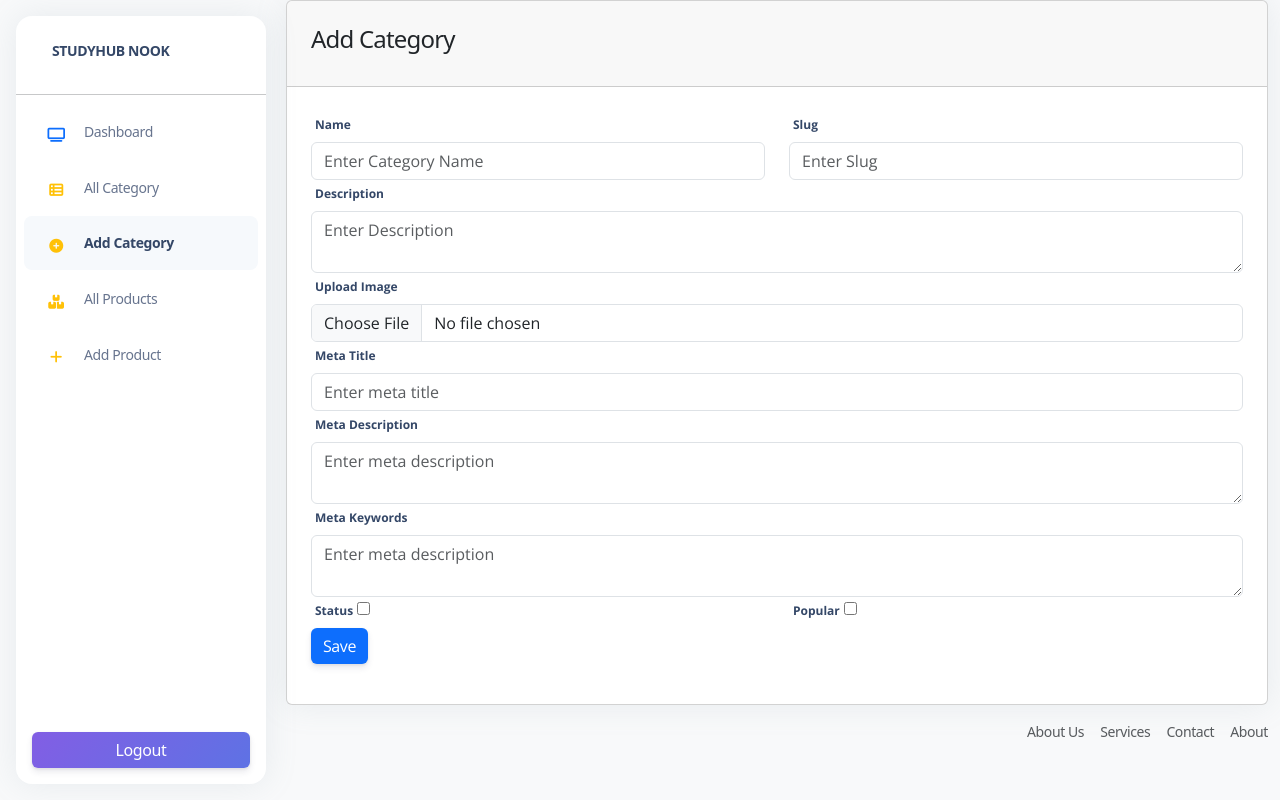
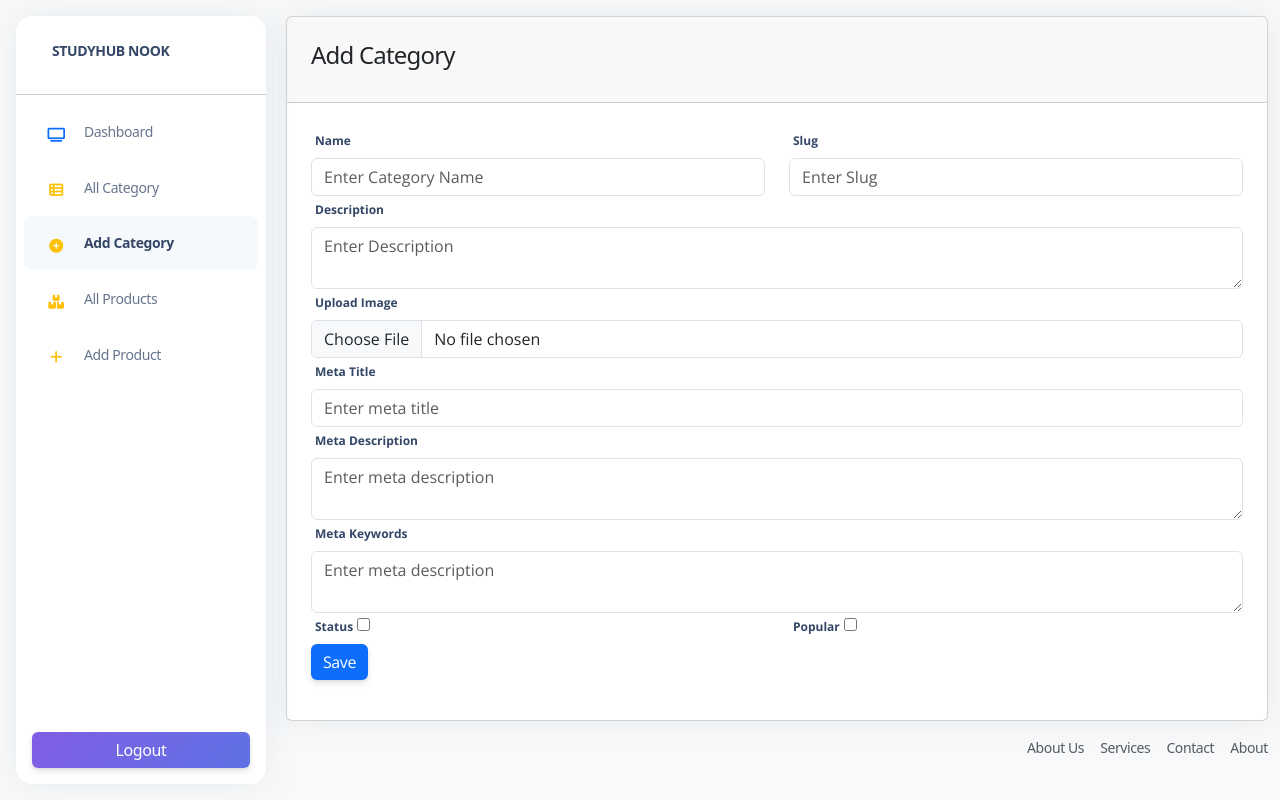
Before and after one commit to Wavxr/StudyNook-Hub, a PHP site: page /admin/add-category.php in a window 1280 px wide. Run offline with PHP 8.4, Linux system fonts and the light colour scheme; the visitor is signed in with stand-in values (Sample User, id 1); some libraries are stand-ins or nearby versions.

Commit message:
Chore: Added top margin to add-product and add-category

```diff
--- a/admin/add-category.php
+++ b/admin/add-category.php
@@ -8,6 +8,7 @@ include('includes/header.php');
 
 <div class="container">
     <div class="row">
+        <div class="mt-3">
             <div class="col-md-12">
                 <div class="card">
                     <div class="card-header">
@@ -63,5 +64,6 @@ include('includes/header.php');
             </div>
         </div>
     </div>
+</div>
 
 <?php include('includes/footer.php'); ?>
--- a/admin/add-product.php
+++ b/admin/add-product.php
@@ -6,6 +6,7 @@ include('includes/header.php');
 
 <div class="container">
     <div class="row">
+        <div class="mt-3">
             <div class="col-md-12">
                 <div class="card">
                     <div class="card-header">
@@ -97,5 +98,7 @@ include('includes/header.php');
             </div>
         </div>
         </div>
+    </div>
+</div>
 
 <?php include('includes/footer.php'); ?>
```
Lines whose indentation alone changed are shown as unchanged.
